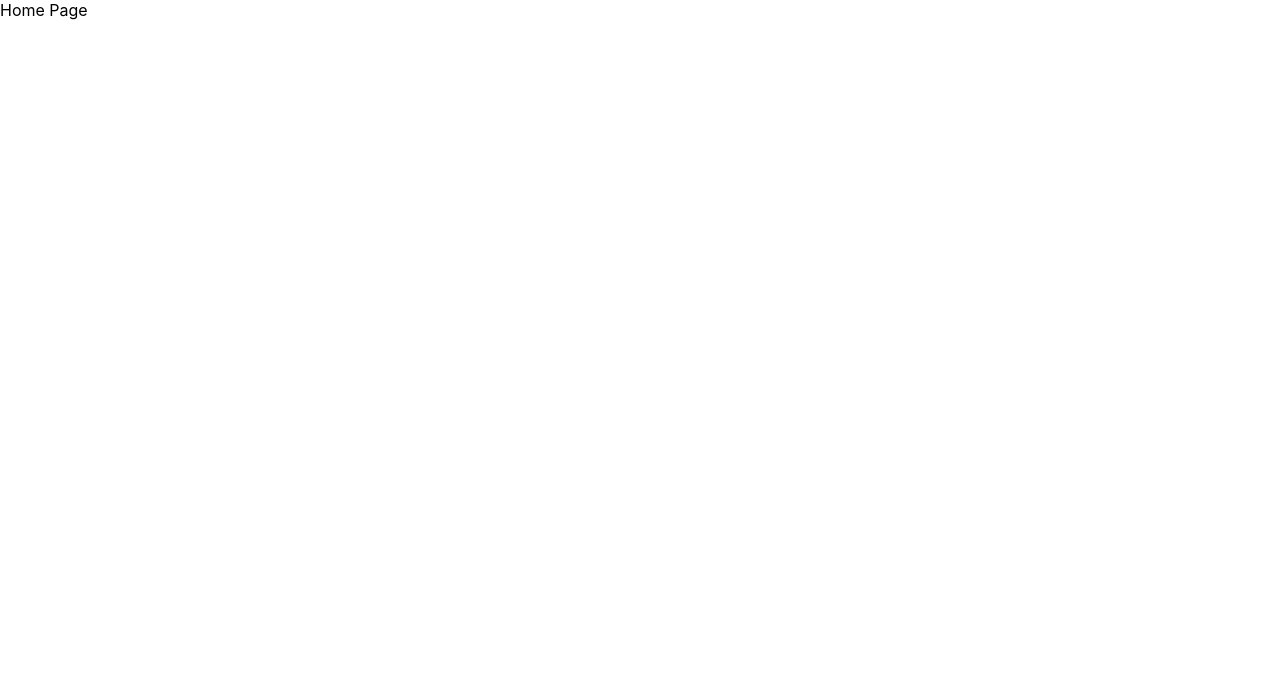
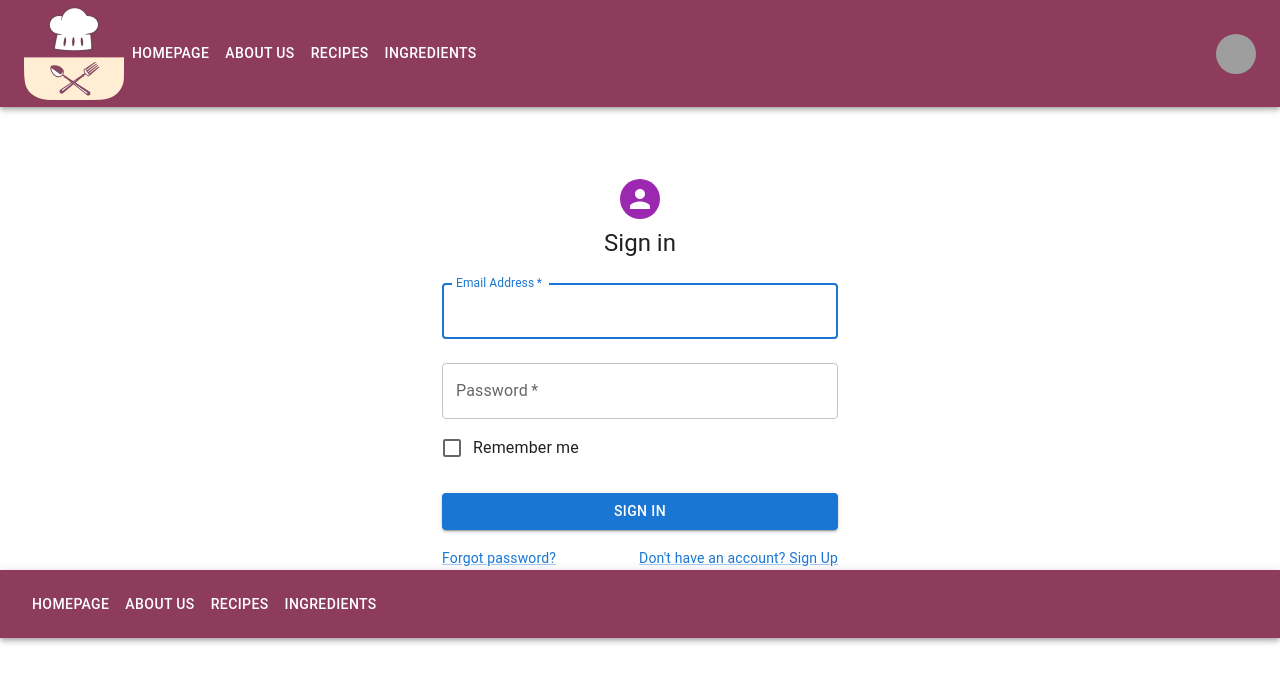
Before and after one commit to popovicnatasa/recepies, a React (Create React App) app: page /login in a window 1280 px wide. Shown: the top 682 px of the page. Built offline with nearby package versions, Linux system fonts and the light colour scheme; grey boxes are pictures that could not be loaded.

Commit message:
Dodat Header, Footer i HomePage. Dodat Routing

```diff
--- a/package.json
+++ b/package.json
@@ -5,12 +5,14 @@
   "dependencies": {
     "@emotion/react": "^11.9.3",
     "@emotion/styled": "^11.9.3",
+    "@mui/icons-material": "^5.8.4",
     "@mui/material": "^5.8.7",
     "@testing-library/jest-dom": "^5.16.4",
     "@testing-library/react": "^13.3.0",
     "@testing-library/user-event": "^13.5.0",
     "react": "^18.2.0",
     "react-dom": "^18.2.0",
+    "react-router-dom": "^6.3.0",
     "react-scripts": "5.0.1",
     "web-vitals": "^2.1.4"
   },
--- a/src/App.css
+++ b/src/App.css
@@ -36,3 +36,7 @@
     transform: rotate(360deg);
   }
 }
+
+#appBar {
+  background-color: #8D3D5B;
+}
--- a/src/App.js
+++ b/src/App.js
@@ -13,6 +13,10 @@ import { Link } from '@mui/material';
 
 import Registration from './components/Registration';
 import Login from './components/Login';
+import Header from './components/Header';
+import HomePage from './components/HomePage';
+import Footer from './components/Footer'
+import { Route, Routes } from 'react-router-dom';
 
 const theme = createTheme();
 
@@ -23,8 +27,15 @@ function handleSubmit(e) {
 function App() {
   return (
     <div>
-    Home Page
-
+      <Header></Header>
+      <Routes>
+        <Route exact path="/" element={<HomePage></HomePage>}></Route>
+        <Route exact path="/aboutus" element={<HomePage></HomePage>}></Route>
+        <Route exact path="/recipes" element={<HomePage></HomePage>}></Route>
+        <Route exact path="/ingredients" element={<HomePage></HomePage>}></Route>
+        <Route path="/login" element={<Login></Login>}></Route>
+      </Routes>
+      <Footer></Footer>
     </div>
   );
 }
--- /dev/null
+++ b/src/components/Footer.js
@@ -0,0 +1,99 @@
+import * as React from 'react';
+import AppBar from '@mui/material/AppBar';
+import Box from '@mui/material/Box';
+import Toolbar from '@mui/material/Toolbar';
+import IconButton from '@mui/material/IconButton';
+import Typography from '@mui/material/Typography';
+import Menu from '@mui/material/Menu';
+import MenuIcon from '@mui/icons-material/Menu';
+import Container from '@mui/material/Container';
+import Avatar from '@mui/material/Avatar';
+import Button from '@mui/material/Button';
+import Tooltip from '@mui/material/Tooltip';
+import MenuItem from '@mui/material/MenuItem';
+import AdbIcon from '@mui/icons-material/Adb';
+import Link from '@mui/material/Link';
+import logo from '../logo.png'
+
+const pages = [{name: 'HomePage', url: '/'}, {name: 'About Us', url: '/aboutus'}, {name: 'Recipes', url: '/recipes'}, {name: 'Ingredients', url: '/ingredients'}];
+const settings = ['Profile', 'Account', 'Dashboard', 'Logout'];
+
+const ResponsiveAppBar = () => {
+  const [anchorElNav, setAnchorElNav] = React.useState(null);
+  const [anchorElUser, setAnchorElUser] = React.useState(null);
+
+  const handleOpenNavMenu = (event) => {
+    setAnchorElNav(event.currentTarget);
+  };
+  const handleOpenUserMenu = (event) => {
+    setAnchorElUser(event.currentTarget);
+  };
+
+  const handleCloseNavMenu = () => {
+    setAnchorElNav(null);
+  };
+
+  const handleCloseUserMenu = () => {
+    setAnchorElUser(null);
+  };
+
+  return (
+    <AppBar position="static" >
+      <Container maxWidth="l" id="appBar">
+        <Toolbar disableGutters >
+          <Box sx={{ flexGrow: 1, display: { xs: 'flex', md: 'none' } }}>
+            <IconButton
+              size="large"
+              aria-label="account of current user"
+              aria-controls="menu-appbar"
+              aria-haspopup="true"
+              onClick={handleOpenNavMenu}
+              color="inherit"
+            >
+              <MenuIcon />
+            </IconButton>
+            <Menu
+              id="menu-appbar"
+              anchorEl={anchorElNav}
+              anchorOrigin={{
+                vertical: 'bottom',
+                horizontal: 'left',
+              }}
+              keepMounted
+              transformOrigin={{
+                vertical: 'top',
+                horizontal: 'left',
+              }}
+              open={Boolean(anchorElNav)}
+              onClose={handleCloseNavMenu}
+              sx={{
+                display: { xs: 'block', md: 'none' },
+              }}
+            >
+              {pages.map((page) => (
+                <MenuItem key={page.name} onClick={handleCloseNavMenu}>
+                  <Typography textAlign="center">{page.name}</Typography>
+                </MenuItem>
+              ))}
+            </Menu>
+          </Box>
+          <Box sx={{ flexGrow: 1, display: { xs: 'none', md: 'flex' } }}>
+            {pages.map((page) => (
+              <Link href={page.url} underline="none">
+                <Button
+                  key={page.name}
+                  onClick={handleCloseNavMenu}
+                  sx={{ my: 2, color: 'white', display: 'block' }}
+                >
+                  {page.name}
+                </Button>
+              </Link>
+            ))}
+          </Box>
+
+        </Toolbar>
+      </Container>
+    </AppBar>
+  );
+};
+export default ResponsiveAppBar;
--- /dev/null
+++ b/src/components/Header.js
@@ -0,0 +1,131 @@
+import * as React from 'react';
+import AppBar from '@mui/material/AppBar';
+import Box from '@mui/material/Box';
+import Toolbar from '@mui/material/Toolbar';
+import IconButton from '@mui/material/IconButton';
+import Typography from '@mui/material/Typography';
+import Menu from '@mui/material/Menu';
+import MenuIcon from '@mui/icons-material/Menu';
+import Container from '@mui/material/Container';
+import Avatar from '@mui/material/Avatar';
+import Button from '@mui/material/Button';
+import Tooltip from '@mui/material/Tooltip';
+import MenuItem from '@mui/material/MenuItem';
+import AdbIcon from '@mui/icons-material/Adb';
+import Link from '@mui/material/Link';
+import logo from '../logo.png'
+
+const pages = [{name: 'HomePage', url: '/'}, {name: 'About Us', url: '/aboutus'}, {name: 'Recipes', url: '/recipes'}, {name: 'Ingredients', url: '/ingredients'}];
+const settings = ['Profile', 'Account', 'Dashboard', 'Logout'];
+
+const ResponsiveAppBar = () => {
+  const [anchorElNav, setAnchorElNav] = React.useState(null);
+  const [anchorElUser, setAnchorElUser] = React.useState(null);
+
+  const handleOpenNavMenu = (event) => {
+    setAnchorElNav(event.currentTarget);
+  };
+  const handleOpenUserMenu = (event) => {
+    setAnchorElUser(event.currentTarget);
+  };
+
+  const handleCloseNavMenu = () => {
+    setAnchorElNav(null);
+  };
+
+  const handleCloseUserMenu = () => {
+    setAnchorElUser(null);
+  };
+
+  return (
+    <AppBar position="static" >
+      <Container maxWidth="l" id="appBar">
+        <Toolbar disableGutters >
+          <Link href="/" underline="none">
+          <img src={logo} alt="logo"></img>
+          </Link>
+          <Box sx={{ flexGrow: 1, display: { xs: 'flex', md: 'none' } }}>
+            <IconButton
+              size="large"
+              aria-label="account of current user"
+              aria-controls="menu-appbar"
+              aria-haspopup="true"
+              onClick={handleOpenNavMenu}
+              color="inherit"
+            >
+              <MenuIcon />
+            </IconButton>
+            <Menu
+              id="menu-appbar"
+              anchorEl={anchorElNav}
+              anchorOrigin={{
+                vertical: 'bottom',
+                horizontal: 'left',
+              }}
+              keepMounted
+              transformOrigin={{
+                vertical: 'top',
+                horizontal: 'left',
+              }}
+              open={Boolean(anchorElNav)}
+              onClose={handleCloseNavMenu}
+              sx={{
+                display: { xs: 'block', md: 'none' },
+              }}
+            >
+              {pages.map((page) => (
+                <MenuItem key={page.name} onClick={handleCloseNavMenu}>
+                  <Typography textAlign="center">{page.name}</Typography>
+                </MenuItem>
+              ))}
+            </Menu>
+          </Box>
+          <Box sx={{ flexGrow: 1, display: { xs: 'none', md: 'flex' } }}>
+            {pages.map((page) => (
+              <Link href={page.url} underline="none">
+                <Button
+                  key={page.name}
+                  onClick={handleCloseNavMenu}
+                  sx={{ my: 2, color: 'white', display: 'block' }}
+                >
+                  {page.name}
+                </Button>
+              </Link>
+            ))}
+          </Box>
+
+          <Box sx={{ flexGrow: 0 }}>
+            <Tooltip title="Open settings">
+              <IconButton onClick={handleOpenUserMenu} sx={{ p: 0 }}>
+                <Avatar alt="Remy Sharp" src="/static/images/avatar/2.jpg" />
+              </IconButton>
+            </Tooltip>
+            <Menu
+              sx={{ mt: '45px' }}
+              id="menu-appbar"
+              anchorEl={anchorElUser}
+              anchorOrigin={{
+                vertical: 'top',
+                horizontal: 'right',
+              }}
+              keepMounted
+              transformOrigin={{
+                vertical: 'top',
+                horizontal: 'right',
+              }}
+              open={Boolean(anchorElUser)}
+              onClose={handleCloseUserMenu}
+            >
+              {settings.map((setting) => (
+                <MenuItem key={setting} onClick={handleCloseUserMenu}>
+                  <Typography textAlign="center">{setting}</Typography>
+                </MenuItem>
+              ))}
+            </Menu>
+          </Box>
+        </Toolbar>
+      </Container>
+    </AppBar>
+  );
+};
+export default ResponsiveAppBar;
--- /dev/null
+++ b/src/components/HomePage.js
@@ -0,0 +1,30 @@
+import '../App.css';
+import * as React from 'react';
+import { useState, useEffect } from 'react';
+import Button from '@mui/material/Button';
+import CssBaseline from '@mui/material/CssBaseline';
+import TextField from '@mui/material/TextField';
+import Box from '@mui/material/Box';
+import Typography from '@mui/material/Typography';
+import Container from '@mui/material/Container';
+import {  ThemeProvider, createTheme } from '@mui/material/styles';
+import { Grid, Avatar, FormControlLabel, Checkbox } from '@mui/material';
+import { Link } from '@mui/material';
+
+import { Route, Routes } from 'react-router-dom';
+
+const theme = createTheme();
+
+function handleSubmit(e) {
+  console.log('submit');
+}
+
+function HomePage() {
+  return (
+    <div style={{minHeight: "700px"}}>
+      Home Page
+    </div>
+  );
+}
+
+export default HomePage;
--- a/src/index.js
+++ b/src/index.js
@@ -3,11 +3,15 @@ import ReactDOM from 'react-dom/client';
 import './index.css';
 import App from './App';
 import reportWebVitals from './reportWebVitals';
+import { BrowserRouter } from 'react-router-dom';
 
 const root = ReactDOM.createRoot(document.getElementById('root'));
 root.render(
   <React.StrictMode>
+    <BrowserRouter>
     <App />
+    </BrowserRouter>
+
   </React.StrictMode>
 );
 
```
Also changed, not shown: src/logo.png (added), 1 other file (tests, documents, lock files or other folders).
